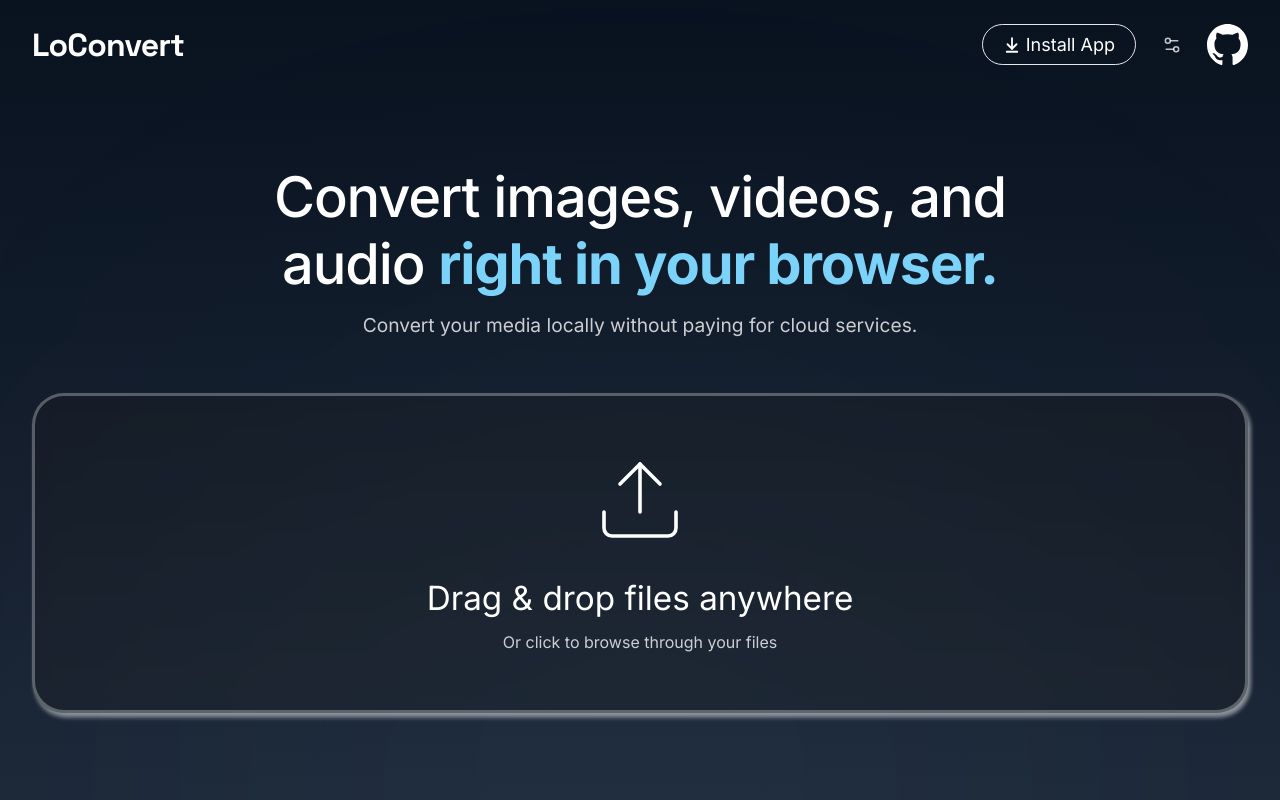
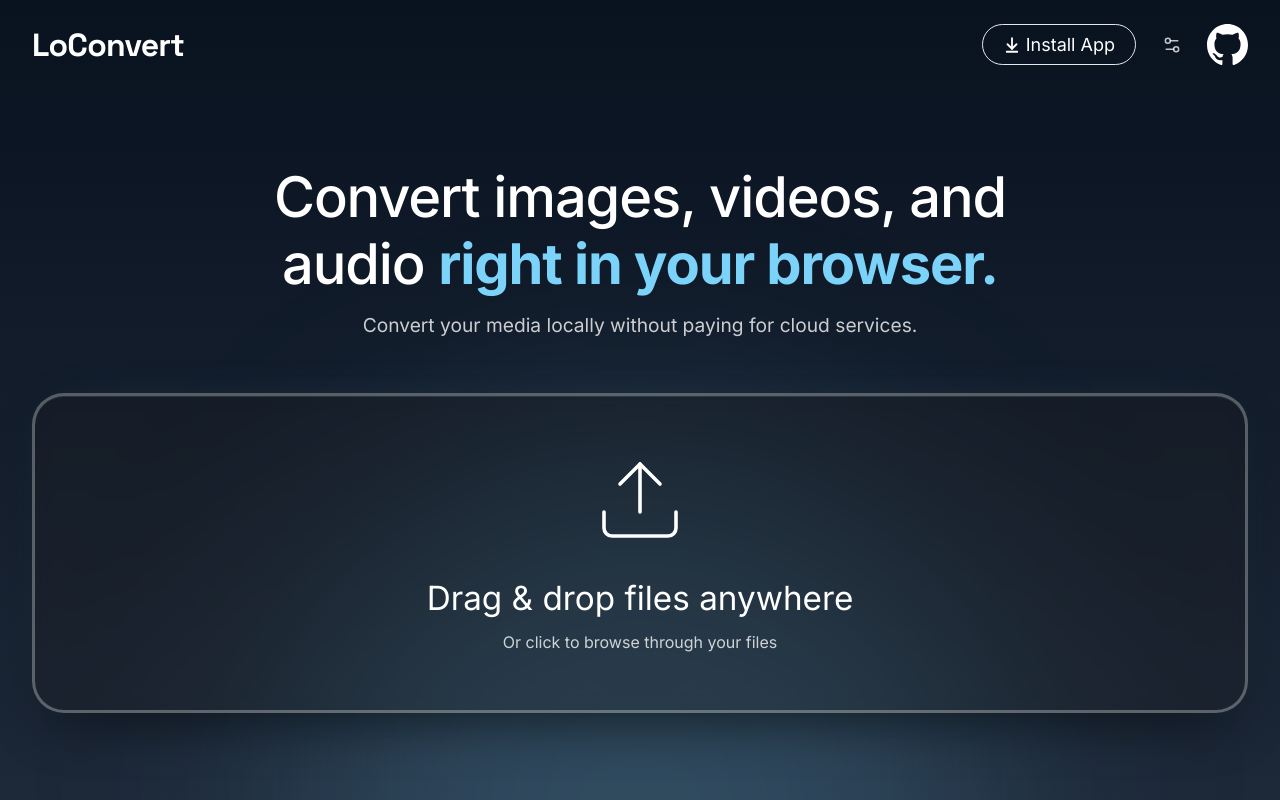
Before and after one commit to mahmoud3200/local_convert_app, a React (Vite) app: page / in a window 1280 px wide. Built offline with nearby package versions, Linux system fonts and the light colour scheme; no server answers.

Commit message:
refactor(ui): remove glow.svg and update ConverterBackdrop to use a styled div; enhance GlobalDropOverlay and UploadDropzone styles

```diff
--- a/src/features/converter/components/layout/ConverterBackdrop.tsx
+++ b/src/features/converter/components/layout/ConverterBackdrop.tsx
@@ -1,16 +1,10 @@
-import glowImage from "@/assets/glow.svg";
-
 export function ConverterBackdrop() {
   return (
     <div
       aria-hidden="true"
       className="pointer-events-none absolute inset-x-0 bottom-0 z-0 flex justify-center overflow-hidden"
     >
-      <img
-        alt=""
-        className="w-[1300px] max-w-none translate-y-1/2 select-none sm:w-[1600px]"
-        src={glowImage}
-      />
+      <div className="size-[54vw] shrink-0 translate-y-1/2 rounded-full bg-app-accent/20 blur-[10vw]" />
     </div>
   );
 }
--- a/src/features/converter/components/layout/GlobalDropOverlay.tsx
+++ b/src/features/converter/components/layout/GlobalDropOverlay.tsx
@@ -12,12 +12,12 @@ export function GlobalDropOverlay({ isVisible }: GlobalDropOverlayProps) {
   return (
     <div
       aria-hidden="true"
-      className="drop-overlay pointer-events-none fixed inset-0 z-[60] flex items-center justify-center bg-[#03070d]/80 px-6 backdrop-blur-md"
+      className="drop-overlay pointer-events-none fixed inset-0 z-60 flex items-center justify-center bg-[#03070d]/80 px-6 backdrop-blur-md"
     >
       <div className="absolute inset-3 rounded-[28px] border-2 border-dashed border-app-accent/55 shadow-[inset_0_0_140px_rgba(124,211,249,0.09)] sm:inset-6" />
 
       <div className="relative flex max-w-md flex-col items-center text-center">
-        <span className="flex h-[88px] w-[88px] items-center justify-center rounded-[26px] border border-app-accent/40 bg-app-accent/10 text-app-accent shadow-[0_0_70px_rgba(124,211,249,0.2)]">
+        <span className="flex size-[88px] items-center justify-center rounded-[26px] border border-app-accent/40 bg-app-accent/10 text-app-accent shadow-[0_0_70px_rgba(124,211,249,0.2)]">
           <Upload aria-hidden="true" className="h-10 w-10" strokeWidth={1.4} />
         </span>
         <p className="mt-7 font-display text-[clamp(1.75rem,4vw,2.5rem)] leading-tight font-bold text-white">
--- a/src/features/converter/components/layout/UploadDropzone.tsx
+++ b/src/features/converter/components/layout/UploadDropzone.tsx
@@ -18,8 +18,8 @@ export function UploadDropzone({
   onNativeBrowse,
 }: UploadDropzoneProps) {
   const dropzoneClassName = cn(
-    "group relative flex min-h-[clamp(15rem,40dvh,38.125rem)] max-w-[1350px] mx-auto cursor-pointer flex-col items-center justify-center rounded-[24px] border-[3px] px-6 py-[clamp(2rem,6dvh,3.5rem)] text-center backdrop-blur-sm transition-colors duration-200 focus-within:ring-2 focus-within:ring-app-accent/60 focus-within:ring-offset-2 focus-within:ring-offset-app-bg focus-visible:outline-none focus-visible:ring-2 focus-visible:ring-app-accent/60 focus-visible:ring-offset-2 focus-visible:ring-offset-app-bg md:rounded-[32px] md:px-10 md:py-[clamp(2.5rem,7dvh,4rem)]",
-    "border-white/[0.29] bg-[rgba(30,30,30,0.25)] shadow-[2px_5px_4px_0_rgba(255,255,255,0.3),3px_3px_4px_0_rgba(255,255,255,0.3)] hover:border-white/40 hover:bg-[rgba(30,30,30,0.35)]",
+    "group relative flex min-h-[clamp(15rem,40dvh,38.125rem)] max-w-[1350px] mx-auto cursor-pointer flex-col items-center justify-center rounded-[24px] border-[3px] px-6 py-[clamp(2rem,6dvh,3.5rem)] text-center backdrop-blur-sm transition-[background-color,border-color,box-shadow] duration-200 focus-within:ring-2 focus-within:ring-app-accent/60 focus-within:ring-offset-2 focus-within:ring-offset-app-bg focus-visible:outline-none focus-visible:ring-2 focus-visible:ring-app-accent/60 focus-visible:ring-offset-2 focus-visible:ring-offset-app-bg md:rounded-[32px] md:px-10 md:py-[clamp(2.5rem,7dvh,4rem)]",
+    "border-white/[0.29] bg-[rgba(30,30,30,0.25)] shadow-[inset_0_1px_0_rgba(255,255,255,0.10),0_24px_60px_-28px_rgba(0,0,0,0.85),0_0_60px_-30px_rgba(124,211,249,0.25)] hover:border-white/40 hover:bg-[rgba(30,30,30,0.35)] hover:shadow-[inset_0_1px_0_rgba(255,255,255,0.14),0_28px_70px_-28px_rgba(0,0,0,0.9),0_0_72px_-28px_rgba(124,211,249,0.32)]",
   );
 
   function handleNativeBrowse() {
```
Also changed, not shown: src/assets/glow.svg (deleted).
